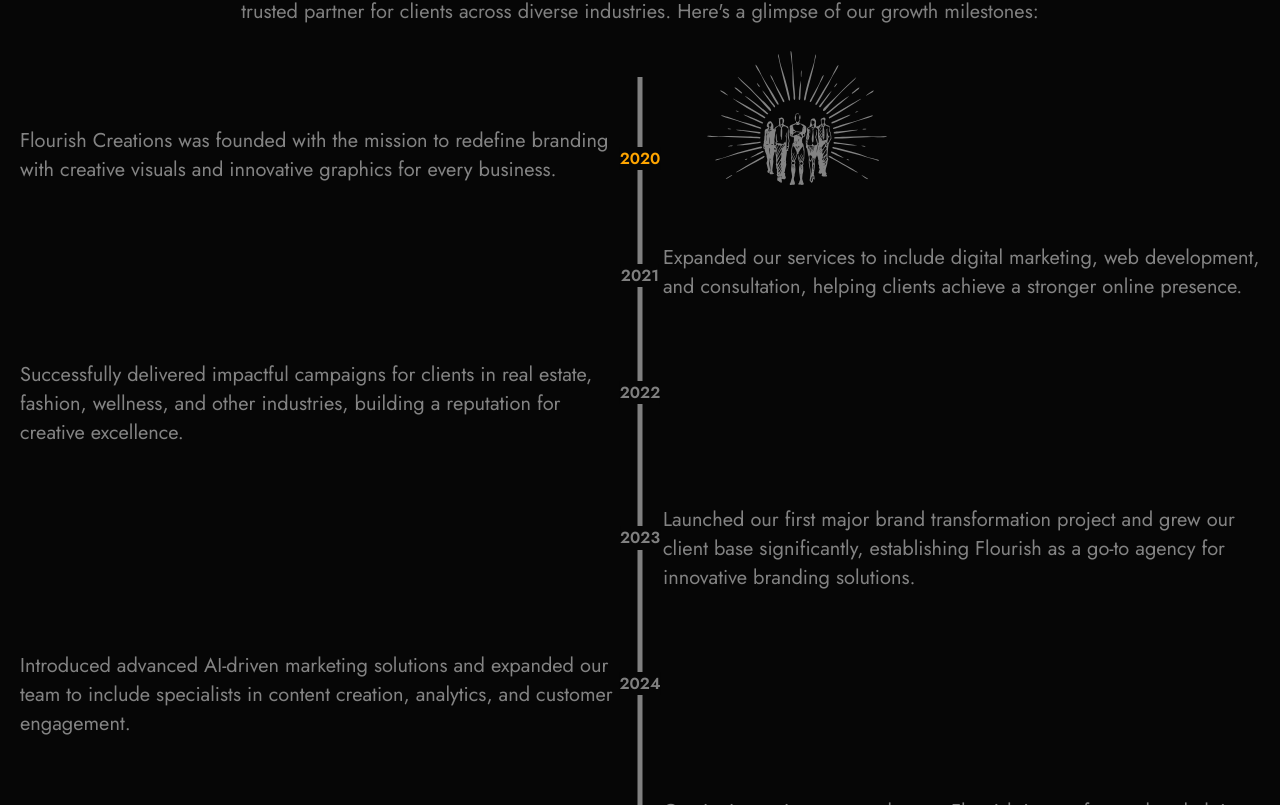
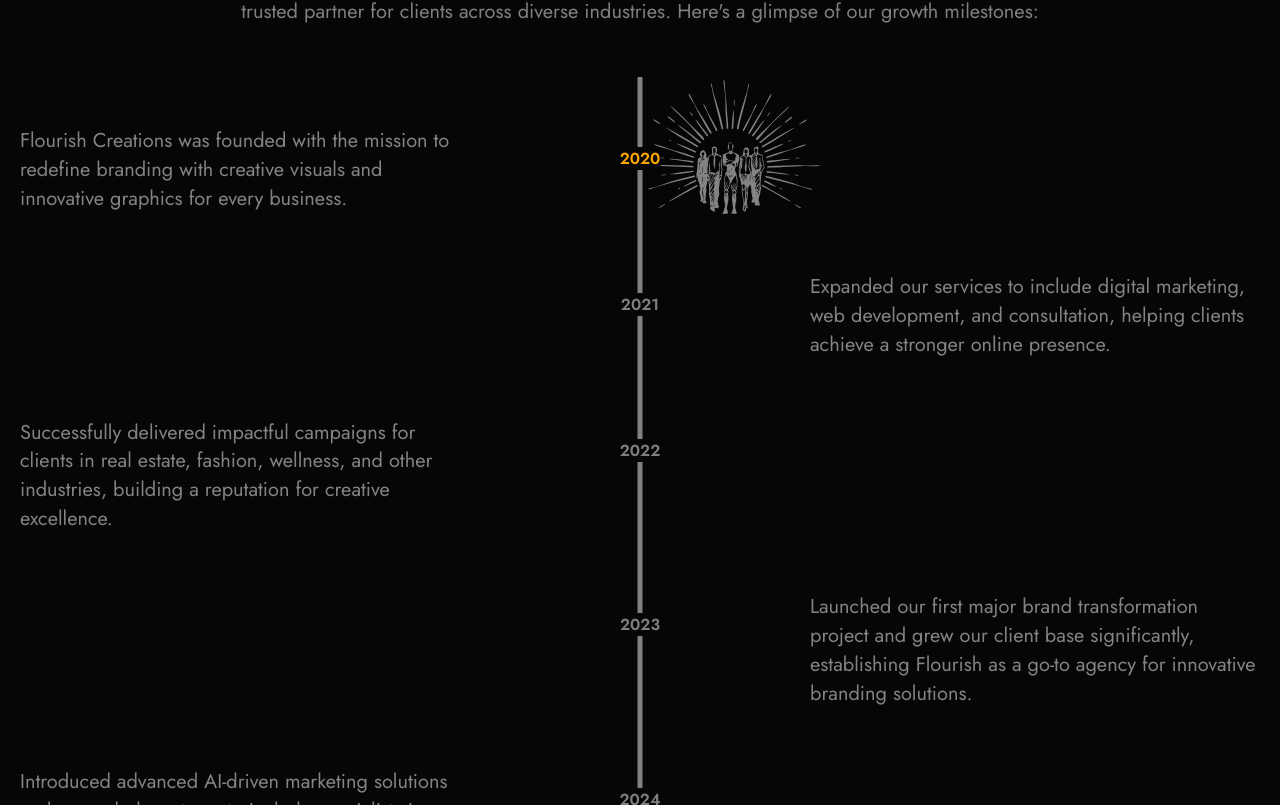
Before and after one commit to teamflourish01/flourish-web, a React (Create React App) app: page /about in a window 1280 px wide. Shown: the part 1015-1820 px from the top of the page. Built offline with nearby package versions, Linux system fonts and the light colour scheme.

Commit message:
about page

```diff
--- a/src/Pages/About/About.css
+++ b/src/Pages/About/About.css
@@ -43,7 +43,7 @@
   width: 100%;
   border: 1px solid rgba(0, 0, 0, 0.5);
   border-radius: 5px;
-  margin: 0 auto;
+  /* margin: 0 auto; */
 }
 .img-discovery-flex-ss{
 
@@ -73,6 +73,7 @@
   display: flex;
   gap: 57px;
   align-items: center;
+  justify-content: space-between;
 }
 
 .to-creation {
@@ -412,7 +413,28 @@
     align-items: center;
 
 }
+@media screen and (max-width:1300px) {
+  .timeline-content {
+    max-width: 450px;
+    min-width: 200px;
+    width: 100%;
+    text-align: center;
+}
+.second-image {
+  position: relative;
+  left: 275px;
+}
+.timeline-image {
+  display: flex;
+  align-items: flex-end;
+  position: relative;
+  opacity: 0;
+  visibility: hidden;
+  transition: opacity 0.3s ease, visibility 0.3s ease;
+  right: 0px;
+}
 
+}
 
 @media screen and (max-width:1024px) {
   /* .aos-animate {
--- a/src/Pages/About/About.jsx
+++ b/src/Pages/About/About.jsx
@@ -1,5 +1,5 @@
 import React, { useEffect, useRef, useState } from "react";
-import "../About/about.css";
+import "../About/About.css";
 import { gsap } from "gsap";
 import AOS from "aos";
 import first from "../../assets/first.svg";
@@ -158,6 +158,7 @@
                     solutions and personalized strategies.
                   </div>
                 </div>
+                <div className="main-img-about-left">
                 <div className="about-left">
                   <img
                     src={banner}
@@ -165,6 +166,7 @@
                     srcset=""
                     className="about-right-img"
                   />
+                </div>
                 </div>
               </div>
             </div>
```
